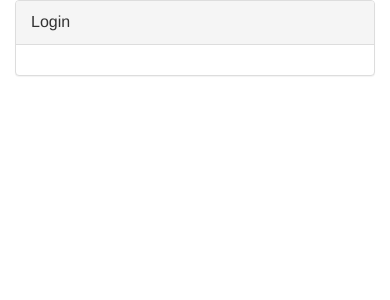
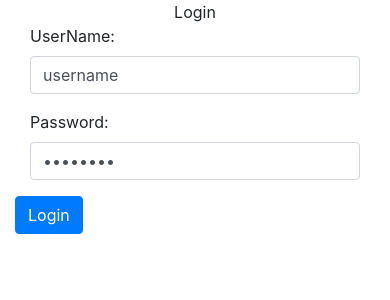
Before and after one commit to jamilkhaan/phptest, a PHP site: page /login.php in a window 390 px wide. Shown: the top 300 px of the page. Run offline with PHP 8.4, Linux system fonts and the light colour scheme; some libraries are stand-ins or nearby versions.

Commit message:
Added login.css file

```diff
--- a/admin/login.php
+++ b/admin/login.php
@@ -5,19 +5,34 @@
         <meta name="viewport" content="width=device-width, initial-scale=1.0">
         <title>My Admin Panel</title>
         <link rel="stylesheet" href="../contents/assets/bootstrap/css/bootstrap.min.css">
+        <link rel="stylesheet" href="../contents/assets/css/login.css">
     </head>
     <body>
-        <div class="container">
+        <div class="container login-container">
             <div class="row">
                 <div class="col-sm-6 col-sm-offset-3">
-                    <div class="panel panel-default">
+                    <div class="panel panel-primary">
                         <div class="panel-heading">
-                            <div class="panel-title">
+                            <div class="panel-title text-center">
                                 Login
                             </div>
                         </div>
                         <div class="panel-body">
-
+                            <form method="post" action="login.php" class="form-horizontal">
+                                <div class="form-group">
+                                    <label class="col-sm-2 label label-info control-label">UserName:</label>
+                                    <div class="col-sm-10">
+                                        <input type="text" value="username" placeholder="Enter UserName" class="form-control"/>
+                                    </div>
+                                </div>
+                                <div class="form-group">
+                                    <label class="col-sm-2 label label-info control-label">Password:</label>
+                                    <div class="col-sm-10">
+                                        <input type="password" value="userpass" placeholder="Enter Password" class="form-control"/>
+                                    </div>
+                                </div>
+                                <input type="submit" value="Login" class="btn btn-primary pull-right" />
+                            </form>
                         </div>
                     </div>
                 </div>
--- /dev/null
+++ b/contents/assets/css/login.css
@@ -0,0 +1,3 @@
+.login-container{
+    padding-top: 10%;
+}
```
